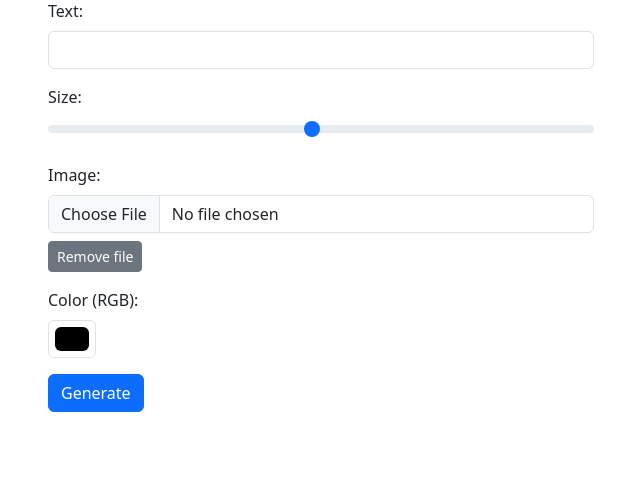
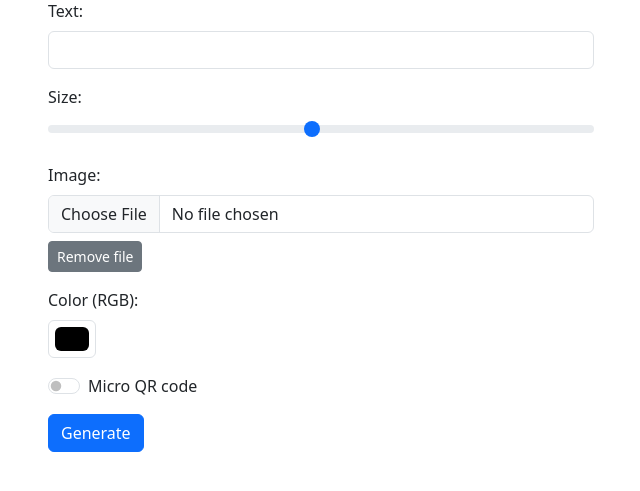
Before and after one commit to Cybernetic-Ransomware/QR_generator, a Flask app: page / in a window 1280 px wide. Shown: the part 97-588 px from the top of the page, without its empty margins (319-959 px from the left). Run offline with Flask 3, Linux system fonts and the light colour scheme; some libraries are stand-ins or nearby versions.

Commit message:
feat(engine): sfitch for microqr

```diff
--- a/app.py
+++ b/app.py
@@ -44,9 +44,10 @@ def generate():
     raw_image = request.files.get('image')
     image = raw_image if (raw_image and raw_image.filename) else None
     color = request.form.get('color') or None
+    micro = request.form.get('micro') == 'on'
 
     generator = QRCodeGenerator()
-    success, errors = generator.generate_qr(text, size, image, color)
+    success, errors = generator.generate_qr(text, size, image, color, micro)
 
     if not success:
         return jsonify({'success': False, 'errors': errors})
--- a/templates/index.html
+++ b/templates/index.html
@@ -40,6 +40,11 @@
             <input type="color" id="color" name="color" class="form-control form-control-color">
         </div>
 
+        <div class="mb-3 form-check form-switch">
+            <input class="form-check-input" type="checkbox" id="micro" name="micro">
+            <label class="form-check-label" for="micro">Micro QR code</label>
+        </div>
+
         <input type="submit" class="btn btn-primary" value="Generate">
     </form>
 
--- a/utils/qr_generator.py
+++ b/utils/qr_generator.py
@@ -18,12 +18,16 @@ class QRCodeGenerator(NotificationMixin):
         size: int,
         image: FileStorage | None,
         color: str | None = None,
+        micro: bool = False,
     ) -> tuple[bool, list[str]]:
         valid, errors = self.validate_data(text, size, image)
         if not valid:
             return False, errors
 
-        qr = segno.make(text)
+        try:
+            qr = segno.make(text, micro=True) if micro else segno.make_qr(text)
+        except Exception:
+            return False, ['Text is too long for a Micro QR code.']
 
         buf = io.BytesIO()
         if color:
```
